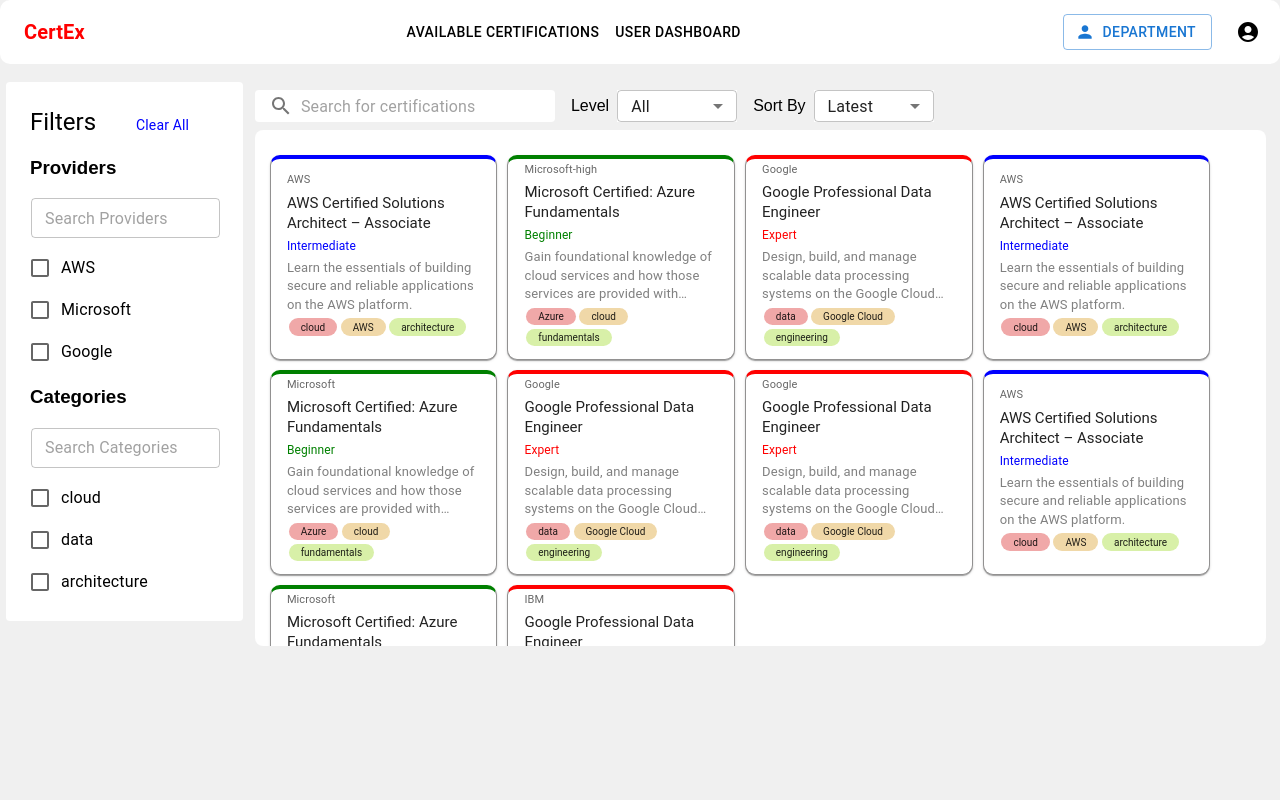
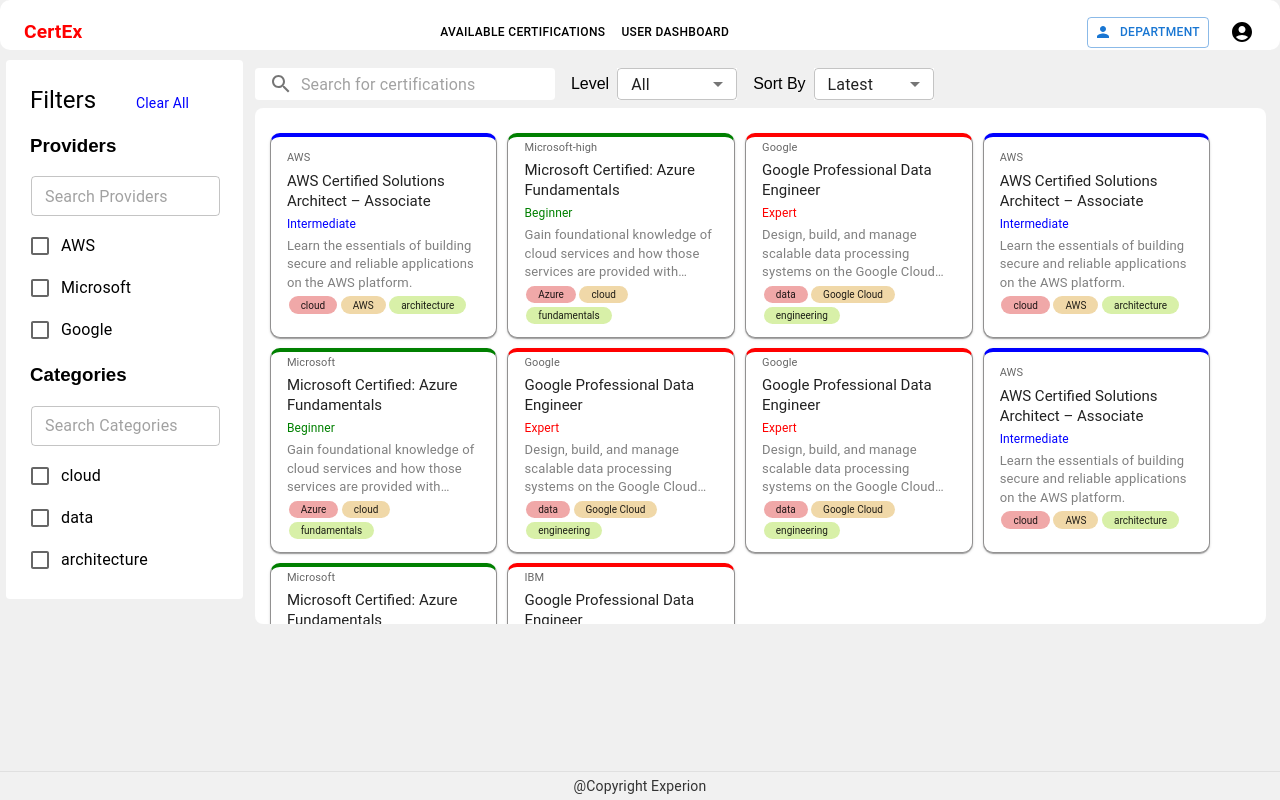
Before and after one commit to Ajin-k-j/CertExV1, a React (Vite) app: page / in a window 1280 px wide. Both pictures are taken after a click on the button "USER". Built offline with nearby package versions, Linux system fonts and the light colour scheme; data requests are answered from the project's data file.

Commit message:
created navbar and footer

```diff
--- a/src/App.tsx
+++ b/src/App.tsx
@@ -2,6 +2,7 @@
 import './App.css'
 import AllCertifications from './Pages/AllCertifications/AllCertifications';
 import Navbar from './Components/Navbar/Navbar'
+import Footer from './Components/Footer/Footer'
 function App() {
 
   return (
@@ -11,6 +12,7 @@
       <Routes>
         <Route path="/" element={<AllCertifications />} />
       </Routes>
+      <Footer />
     </Router>
     </>
   )
--- /dev/null
+++ b/src/Components/Footer/Footer.tsx
@@ -0,0 +1,27 @@
+import React from 'react';
+import { Box, Typography } from '@mui/material';
+
+const Footer: React.FC = () => {
+  return (
+    <Box
+      sx={{
+        height: '28px',
+        width: '100%',
+        display: 'flex',
+        alignItems: 'center',
+        justifyContent: 'center',
+        backgroundColor: '#f1f1f1', // Background color of the footer
+        borderTop: '1px solid #e0e0e0', // Optional border on top
+        position: 'fixed',
+        bottom: 0,
+        left: 0,
+      }}
+    >
+      <Typography variant="body2" sx={{ color: '#333' }}>
+        @Copyright Experion
+      </Typography>
+    </Box>
+  );
+};
+
+export default Footer;
--- a/src/Components/Navbar/Navbar.tsx
+++ b/src/Components/Navbar/Navbar.tsx
@@ -1,10 +1,7 @@
-import React, { useState } from 'react';
+import React, { useState, useEffect } from 'react';
 import { AppBar, Toolbar, Typography, IconButton, Button, Menu, MenuItem, Box } from '@mui/material';
-import MenuIcon from '@mui/icons-material/Menu';
 import HomeIcon from '@mui/icons-material/Home';
 import DashboardIcon from '@mui/icons-material/Dashboard';
-import NotificationsIcon from '@mui/icons-material/Notifications';
-import SettingsIcon from '@mui/icons-material/Settings';
 import AccountCircleIcon from '@mui/icons-material/AccountCircle';
 import DepartmentIcon from '@mui/icons-material/Security';
 import UserIcon from '@mui/icons-material/Person';
@@ -12,7 +9,16 @@
 const Navbar: React.FC = () => {
   const [anchorEl, setAnchorEl] = React.useState<null | HTMLElement>(null);
   const [hoverIndex, setHoverIndex] = React.useState<number | null>(null);
-  const [isDepartment, setIsDepartment] = useState(true);
+  const [isDepartment, setIsDepartment] = useState<boolean>(() => {
+    // Retrieve the saved state from localStorage, or default to true
+    const savedState = localStorage.getItem('isDepartment');
+    return savedState ? JSON.parse(savedState) : true;
+  });
+
+  useEffect(() => {
+    // Save the current state to localStorage whenever it changes
+    localStorage.setItem('isDepartment', JSON.stringify(isDepartment));
+  }, [isDepartment]);
 
   const handleMenu = (event: React.MouseEvent<HTMLElement>) => {
     setAnchorEl(event.currentTarget);
@@ -35,9 +41,9 @@
   };
 
   return (
-    <AppBar position="static" color="transparent" elevation={0} sx={{ marginBottom: 2, backgroundColor: 'white', borderRadius: '10px' }}>
-      <Toolbar>
-        <Typography variant="h6" sx={{ flexGrow: 1, color: 'red', fontWeight: 'bold' }}>
+    <AppBar position="static" color="transparent" elevation={0} sx={{ marginBottom: 1, backgroundColor: 'white', borderRadius: '10px', height: 50 }}>
+      <Toolbar sx={{ minHeight: '48px' }}> {/* Adjust the minHeight to reduce navbar height */}
+        <Typography variant="h6" sx={{ flexGrow: 1, color: 'red', fontWeight: 'bold', fontSize: '1.2rem' }}>
           CertEx
         </Typography>
         {isDepartment ? (
@@ -51,9 +57,12 @@
               sx={{
                 color: hoverIndex === 0 ? 'blue' : 'inherit',
                 borderBottom: hoverIndex === 0 ? '2px solid blue' : 'none',
+                fontSize: '0.75rem', // Small font size
+                padding: '4px 8px', // Reduced padding
+                transition: 'font-size 0.3s ease', // Smooth transition
               }}
             >
-              {hoverIndex === 0 && <HomeIcon sx={{ marginRight: 1 }} />}
+              {hoverIndex === 0 && <HomeIcon sx={{ marginRight: 0.5, fontSize: '1rem' }} />}
               Available Certifications
             </Button>
             <Button
@@ -63,9 +72,12 @@
               sx={{
                 color: hoverIndex === 1 ? 'blue' : 'inherit',
                 borderBottom: hoverIndex === 1 ? '2px solid blue' : 'none',
+                fontSize: '0.75rem', // Small font size
+                padding: '4px 8px', // Reduced padding
+                transition: 'font-size 0.3s ease', // Smooth transition
               }}
             >
-              {hoverIndex === 1 && <DashboardIcon sx={{ marginRight: 1 }} />}
+              {hoverIndex === 1 && <DashboardIcon sx={{ marginRight: 0.5, fontSize: '1rem' }} />}
               User Dashboard
             </Button>
           </>
@@ -73,21 +85,17 @@
         <Box sx={{ flexGrow: 1 }} />
         <Button
           variant="outlined"
+          size="small"
           startIcon={isDepartment ? <DepartmentIcon /> : <UserIcon />}
           onClick={toggleDepartmentUser}
-          sx={{ marginRight: 2 }}
+          sx={{ marginRight: 2, padding: '4px 8px', fontSize: '0.75rem' }} // Small font size and padding
         >
           {isDepartment ? 'User' : 'Department'}
         </Button>
-        {/* <IconButton color="inherit">
-          <NotificationsIcon />
-        </IconButton>
-        <IconButton color="inherit">
-          <SettingsIcon />
-        </IconButton> */}
         <IconButton
           edge="end"
           color="inherit"
+          size="small"
           onClick={handleMenu}
         >
           <AccountCircleIcon />
```
